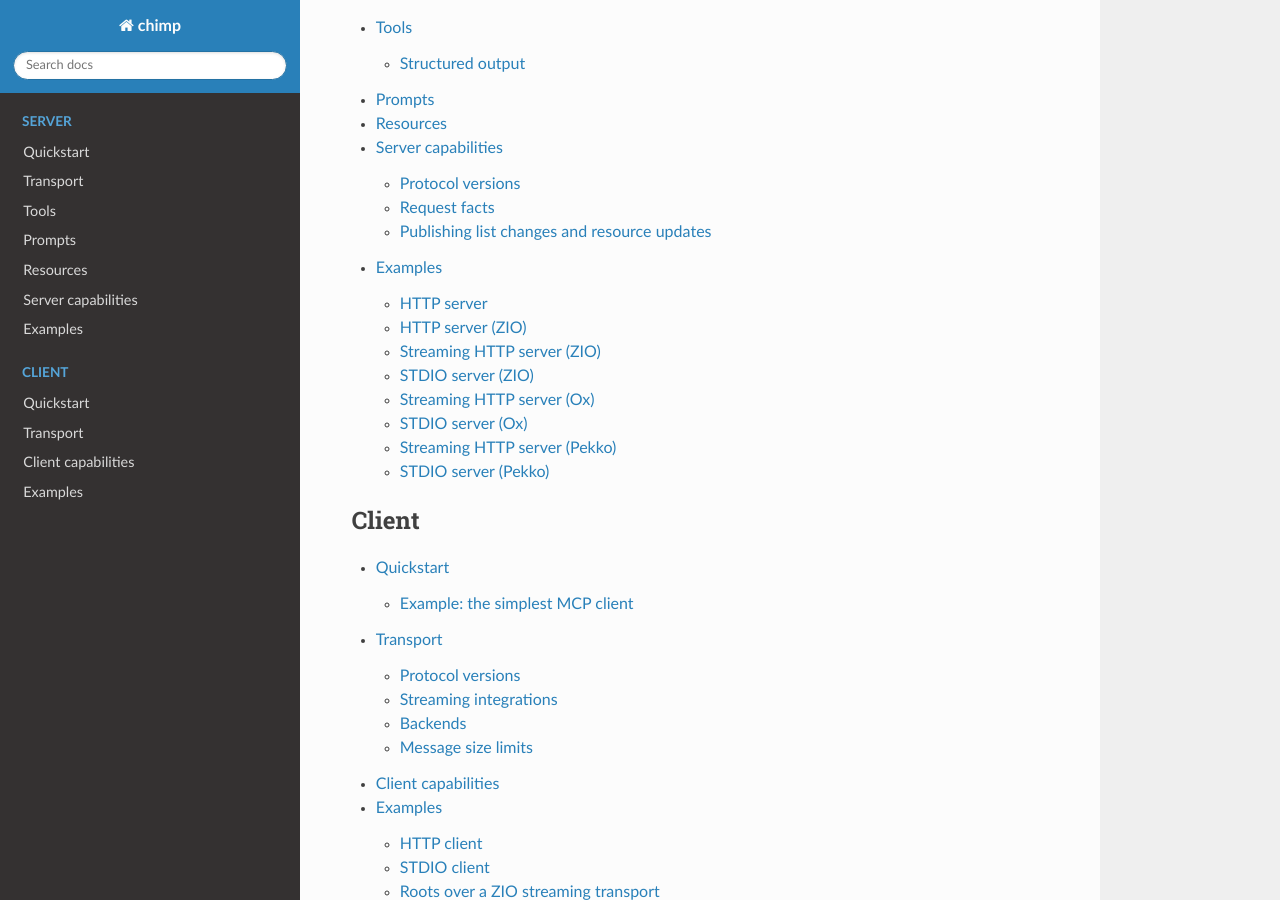
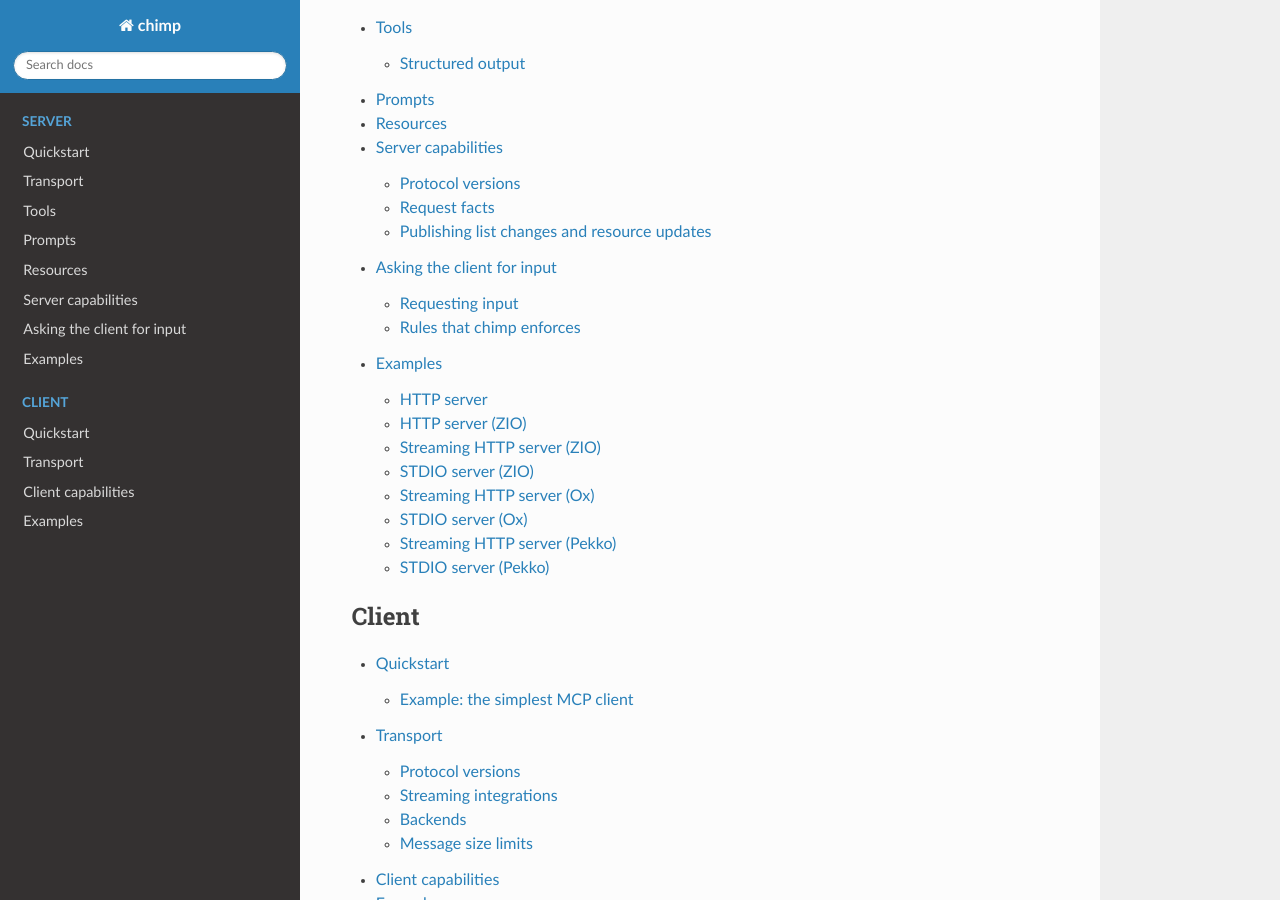
Before and after one commit to softwaremill/chimp, a Sphinx documentation site: the page built from docs/index.md, in a window 1280 px wide and 900 px high, scrolled down 504 px. Built offline with Sphinx 7.4.7 and the Read the Docs theme 3.1.0, drawn with Linux system fonts in a browser that asks for light colours; part of the change alters nothing that is shown.

Commit message:
docs(T14): document asking the client for input
A new page explains how a handler asks for input with InputRequired,
reads the answers and the request state on the retry, asks again for a
missing answer, chooses by client capabilities, and which rules chimp
enforces. The tools, prompts, resources and capabilities pages point to
it.

````diff
--- a/docs/index.md
+++ b/docs/index.md
@@ -15,6 +15,7 @@ and [sttp](https://github.com/softwaremill/sttp), supporting the variety of the
    server/prompts
    server/resources
    server/capabilities
+   server/mrtr
    server/examples
 
 .. toctree::
--- a/docs/server/capabilities.md
+++ b/docs/server/capabilities.md
@@ -58,6 +58,7 @@ Each handler can read the facts of its request from `ctx.request`, a `RequestInf
 - `clientCapabilities` and `clientInfo` — what the client declares in `_meta`.
 - `logLevel` — the per-request log level from `_meta`.
 - `progressToken` — the progress token from `_meta`.
+- `inputResponses` and `requestState` — on the retry of an input-required outcome, the answers of the client and the echoed state (see [asking the client for input](mrtr.md)).
 
 A modern request carries all of these in `_meta`. The server keeps no state between requests, so a legacy request gives only the protocol version (from the `MCP-Protocol-Version` header or `_meta`) and the progress token. The other facts are `None`.
 
--- /dev/null
+++ b/docs/server/mrtr.md
@@ -0,0 +1,70 @@
+# Asking the client for input
+
+In protocol version `2026-07-28`, a server does not send requests to the client while it handles a request. Instead, a handler can end a `tools/call`, `prompts/get` or `resources/read` with an **input-required** outcome. The client gets the input that the handler asks for, and then sends the same request again with the answers. The server keeps no state between the two requests. This is the [multi round-trip requests](https://modelcontextprotocol.io/specification/2026-07-28/basic/patterns/mrtr) (MRTR) pattern.
+
+## Requesting input
+
+A tool, prompt or resource handler returns `InputRequired` instead of its result. `InputRequired` names each input request with a key that the handler chooses:
+
+| Input request | What the client does | Client capability that it needs |
+|---|---|---|
+| `InputRequired.elicitForm(message, schema)` | asks the user to fill in a form | `elicitation` (form mode) |
+| `InputRequired.elicitUrl(message, url)` | asks the user to open a URL | `elicitation.url` |
+| `InputRequired.sample(params)` | samples its LLM | `sampling` |
+| `InputRequired.listRoots` | sends its roots | `roots` |
+
+On the retry, the handler reads the answers under the same keys from `ctx.request`: `elicitResult(key)`, `samplingResult(key)` and `rootsResult(key)`. A handler that never returns `InputRequired` works as before.
+
+```scala mdoc:compile-only
+import chimp.server.*
+import io.circe.{Codec, Json}
+import sttp.shared.Identity
+import sttp.tapir.*
+
+case class NoInput() derives Codec, Schema
+
+val nameSchema = Json.obj(
+  "type" -> Json.fromString("object"),
+  "properties" -> Json.obj("name" -> Json.obj("type" -> Json.fromString("string")))
+)
+
+val greet = tool("greet")
+  .input[NoInput]
+  .serverLogicWithContext[Identity]: (_, ctx, _) =>
+    ctx.request.elicitResult("user_name").flatMap(_.content).flatMap(_.get("name")).flatMap(_.asString) match
+      case Some(name) => ToolResult.text(s"Hello, $name!")
+      case None       => InputRequired("user_name" -> InputRequired.elicitForm("What is your name?", nameSchema))
+```
+
+Prompts and resources use the same `InputRequired` from their `serverLogicWithContext`.
+
+### Several rounds and the request state
+
+A handler can ask again on the retry, as many times as it needs. To remember what happened in the earlier rounds, it attaches a **request state** with `.withRequestState(state)`. The client sends the state back without a change on its retry, and the handler reads it from `ctx.request.requestState`. `InputRequired.withRequestState(state)` makes an outcome that has a state and no input requests: the client then retries at once.
+
+```{warning}
+The request state goes through the client, so treat it as input from an attacker. If the state controls authorization, resource access or business logic, protect its integrity, and reject a state that you cannot verify.
+```
+
+### Missing answers
+
+If the retry does not have an answer that the handler needs, return a new `InputRequired` that asks for it again. Do not fail the request. The client can omit an answer, or send it under a different key. Keys that the handler did not ask for are ignored.
+
+### Client capabilities
+
+A handler can read `ctx.request.clientCapabilities` and ask only for what the client supports. For example, it can ask for sampling when the client declares `sampling`, and for a form if not.
+
+## Rules that chimp enforces
+
+chimp applies these rules, so a handler does not have to:
+
+| Problem | Result |
+|---|---|
+| an input request that needs a capability which the client did not declare | `-32021` MissingRequiredClientCapability with `data.requiredCapabilities`, HTTP `400` |
+| `inputResponses` is not an object, or one of its values is not a sampling, roots or elicitation result | `-32602` InvalidParams, HTTP `400`; the handler does not run |
+| `requestState` is not a string | `-32602` InvalidParams, HTTP `400`; the handler does not run |
+| `InputRequired` on a legacy (`2025-11-25` or earlier) request | `-32603` InternalError which names protocol version `2026-07-28` |
+
+An `InputRequired` always has at least one input request or a request state. Only `tools/call`, `prompts/get` and `resources/read` can end with it.
+
+On a streaming HTTP server, chimp opens the event stream when the handler sends its first message. If the handler ends with the `-32021` before it sends a message, chimp sends a plain JSON error with HTTP `400`. If the handler already sent a message, for example a progress notification, the `-32021` is the last message on the event stream.
--- a/docs/server/prompts.md
+++ b/docs/server/prompts.md
@@ -24,3 +24,5 @@ val endpoint = McpServer(prompts = List(greeting)).endpoint(List("mcp"))
 ```
 
 Prompt messages reuse the `ToolContent` content types, so they can embed images (`ToolContent.Image`) and resources (`ToolContent.ResourceContent`) just like tool results.
+
+A prompt can also ask the client for input before it returns its messages: see [asking the client for input](mrtr.md).
--- a/docs/server/resources.md
+++ b/docs/server/resources.md
@@ -27,3 +27,5 @@ val endpoint = McpServer(resources = List(readme), resourceTemplates = List(item
 ```
 
 Returning `Left(ResourceError(...))` (or reading an unknown URI) responds with a JSON-RPC error carrying the offending `uri`.
+
+A resource can also ask the client for input before it returns its contents: see [asking the client for input](mrtr.md).
--- a/docs/server/tools.md
+++ b/docs/server/tools.md
@@ -53,3 +53,5 @@ val adder = tool("adder")
 
 The output type carries into the logic, which returns a `ToolResult[SumOutput]`; `ToolResult.error` is accepted whatever the output type. A
 result with structured output but no content is also sent as serialized JSON text, as the spec recommends.
+
+A tool can also ask the client for input before it returns its result: see [asking the client for input](mrtr.md).
````
